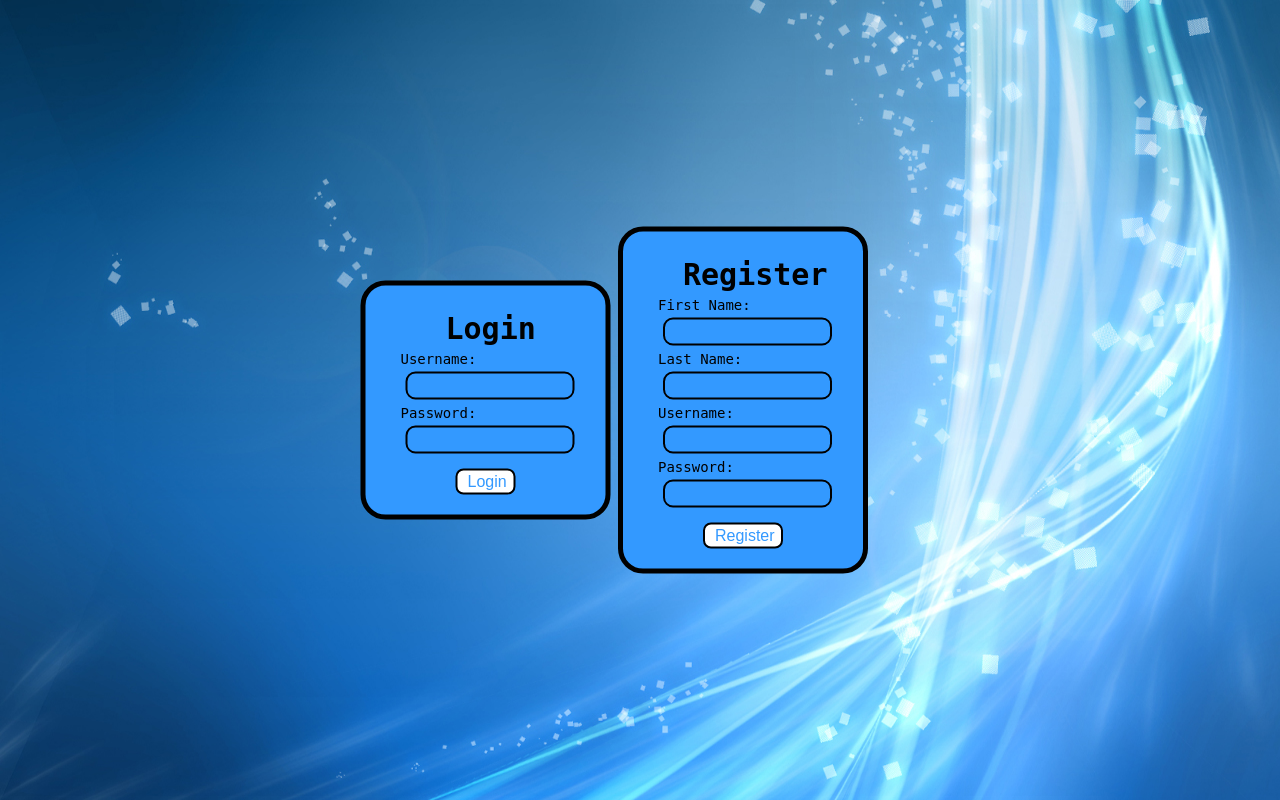
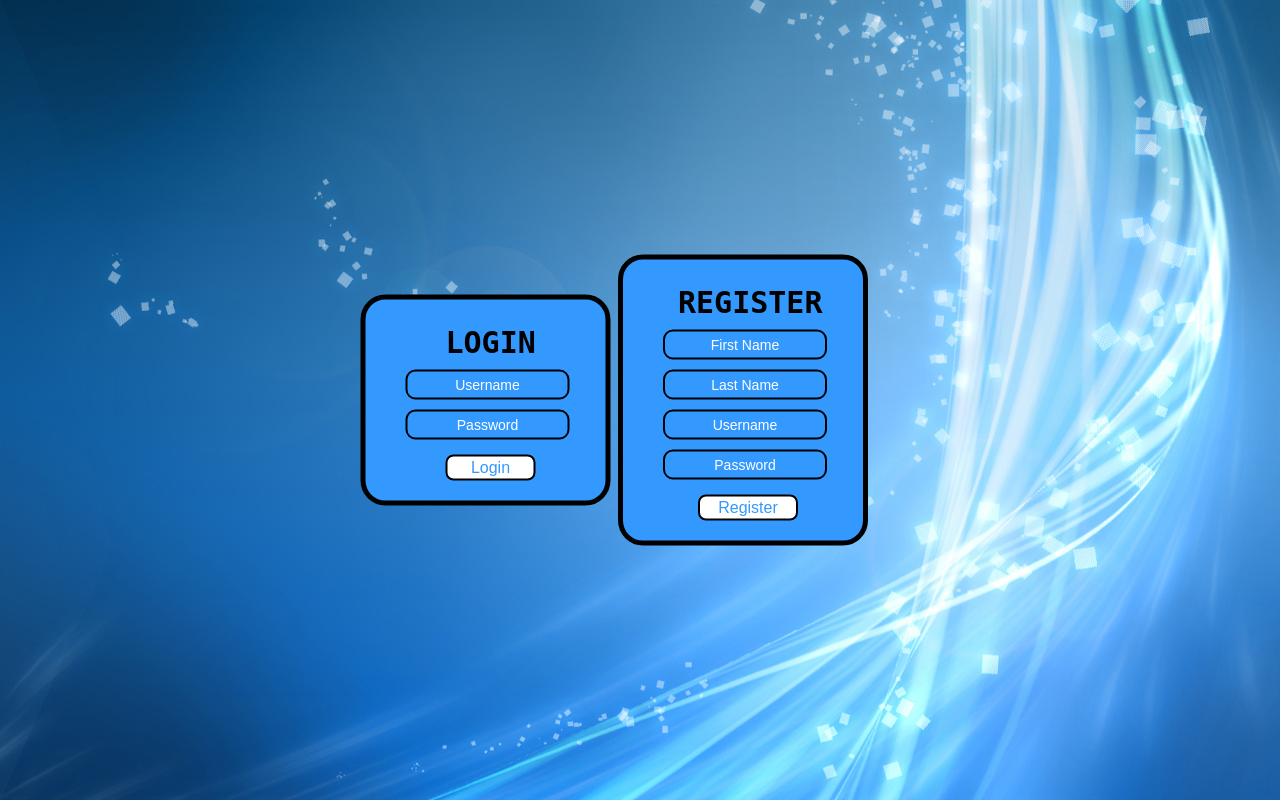
Before and after one commit to profesionalsdevs/Login_HTML5_PHP, a PHP site: page / in a window 1280 px wide. Run offline with PHP 8.4, Linux system fonts and the light colour scheme.

Commit message:
Minor Changes

```diff
--- a/css/custom.css
+++ b/css/custom.css
@@ -26,6 +26,7 @@ div[name="login"] h2 {
     position: relative;
     left: 55px;
     margin: 5px;
+    text-transform: uppercase;
 }
 form#login_form {
     font-family: monospace;
@@ -34,29 +35,15 @@ form#login_form {
     left: 15px;
 }
 
-.txtbox {
-    background: none;
-    margin: 5px;
-    padding: 5px;
-    border: 2px solid black;
-    border-radius: 10px;
-    font-size: 12px;
-    color: white;
-}
-
-.txtbox:hover {
-    border: 2px solid white;
-}
-
 button[name="login_data"] {
     background-color: white;
-    width: 60px;
+    width: 90px;
     border: 2px solid black;
     border-radius: 8px;
     margin-top: 10px;
     padding: 2px 10px;
     position: relative;
-    left: 55px;
+    left: 45px;
     text-align: center;
     font-size: 16px;
     color: rgb(51, 153, 255);
@@ -84,8 +71,9 @@ div[name="register"] h2 {
     font-family: monospace;
     font-size: 30px;
     position: relative;
-    left: 35px;
+    left: 30px;
     margin: 5px;
+    text-transform: uppercase;
 }
 
 form#register_form {
@@ -96,13 +84,13 @@ form#register_form {
 }
 button[name="register_data"] {
     background-color: white;
-    width: 80px;
+    width: 100px;
     border: 2px solid black;
     border-radius: 8px;
     margin-top: 10px;
     padding: 2px 10px;
     position: relative;
-    left: 45px;
+    left: 40px;
     text-align: center;
     font-size: 16px;
     color: rgb(51, 153, 255);
@@ -111,3 +99,24 @@ button[name="register_data"] {
 button[name="register_data"]:hover {
     background-color: black;
 }
+
+/* Class */
+.txtbox {
+    background: none;
+    width: 150px;
+    margin: 5px;
+    padding: 5px;
+    border: 2px solid black;
+    border-radius: 10px;
+    font-size: 14px;
+    color: white;
+    text-align: center;
+}
+
+::placeholder {
+    color: white;
+}
+
+.txtbox:hover {
+    border: 2px solid white;
+}
--- a/index.html
+++ b/index.html
@@ -19,10 +19,8 @@
     <div name="login">
         <h2>Login</h2>
         <form id="login_form" action="PHP/connection.php" method="POST">
-            Username:<br>
-            <input id="username" class="txtbox" type="text"><br>
-            Password:<br>
-            <input id="password" class="txtbox" type="password"><br>
+            <input id="username" class="txtbox" type="text" placeholder="Username"><br>
+            <input id="password" class="txtbox" type="password" placeholder="Password"><br>
             <button name="login_data">Login</button><br>
         </form>
     </div>
@@ -31,14 +29,10 @@
     <div name="register">
         <h2>Register</h2>
         <form id="register_form" action="PHP/signup.php" method="POST">
-            First Name:<br>
-            <input id="firname" class="txtbox" type="text"><br>
-            Last Name:<br>
-            <input id="lasname" class="txtbox" type="text"><br>
-            Username:<br>
-            <input id="usnamereg" class="txtbox" type="text"><br>
-            Password:<br>
-            <input id="passwreg" class="txtbox" type="password"><br>
+            <input id="firname" class="txtbox" type="text" placeholder="First Name"><br>
+            <input id="lasname" class="txtbox" type="text" placeholder="Last Name"><br>
+            <input id="usnamereg" class="txtbox" type="text" placeholder="Username"><br>
+            <input id="passwreg" class="txtbox" type="password" placeholder="Password"><br>
             <button name="register_data">Register</button>
         </form>
     </div>
```
